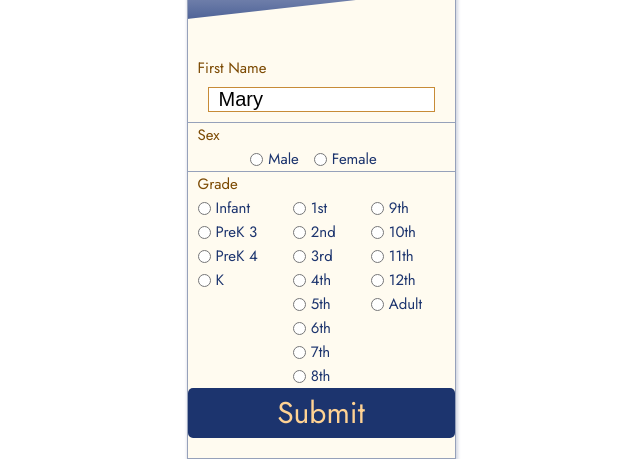
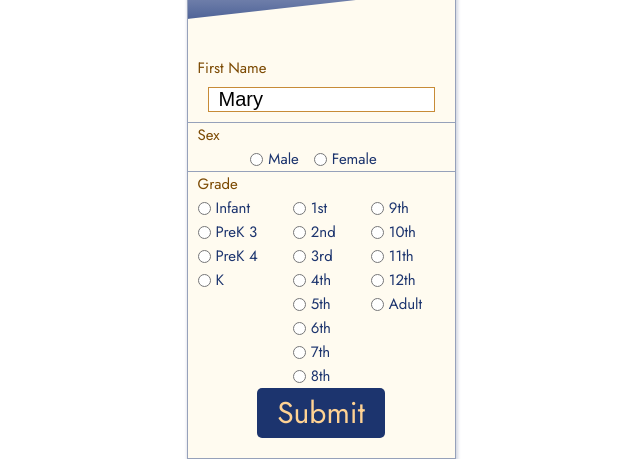
Before and after one commit to CarolineMacri/jmj-cards, a website: page children.html in a window 1280 px wide. Shown: the part 562-1021 px from the top of the page, without its empty margins (319-959 px from the left). Drawn offline with Linux system fonts and the light colour scheme.

Commit message:
added page content row changes to form submit button to size and center

```diff
--- a/children.html
+++ b/children.html
@@ -23,7 +23,10 @@
   </head>
 
   <body>
-    <section class="children page__content">
+    <div class="page__content">
+
+      <section class="children page__content-row">
+        <div class="page__content-row"></div>
         <h1 class="family__title">The Smith Family</h1>
         <div class="year-selector">
           <select name="year-selector" id="yearSelector">
@@ -67,8 +70,7 @@
           </div>
         </div>
       </section>
-
-    <section class="child-profile">
+      <section class="child-profile page__content-row">
         <div class="form form__outline-box child-profile__form">
           <div class="form__row">
             <div class="form__header-text">Child</div>
@@ -198,5 +200,7 @@
           </div>
         </div>
       </section>
+    </div>
+
   </body>
 </html>
--- a/sass/_base.scss
+++ b/sass/_base.scss
@@ -80,5 +80,11 @@ body {
 
   &__content{
     flex:1;
+    display: flex;
+    flex-direction: column;
+  }
+
+  &__content-row{
+
   }
 }
--- a/sass/_children.scss
+++ b/sass/_children.scss
@@ -40,5 +40,6 @@
 
   &__button{
     width: max-content;
+
   }
 }
--- a/sass/_components.scss
+++ b/sass/_components.scss
@@ -225,7 +225,7 @@
     color: $color-secondary-light;
     font-size: 1.5rem;
     padding: 1px 2rem;
-    flex: 1;
+    margin:auto;
     font: inherit;
     border: none;
     border-radius: 5px;
```
Also changed, not shown: css/style.css. Lines whose indentation alone changed are shown as unchanged.
